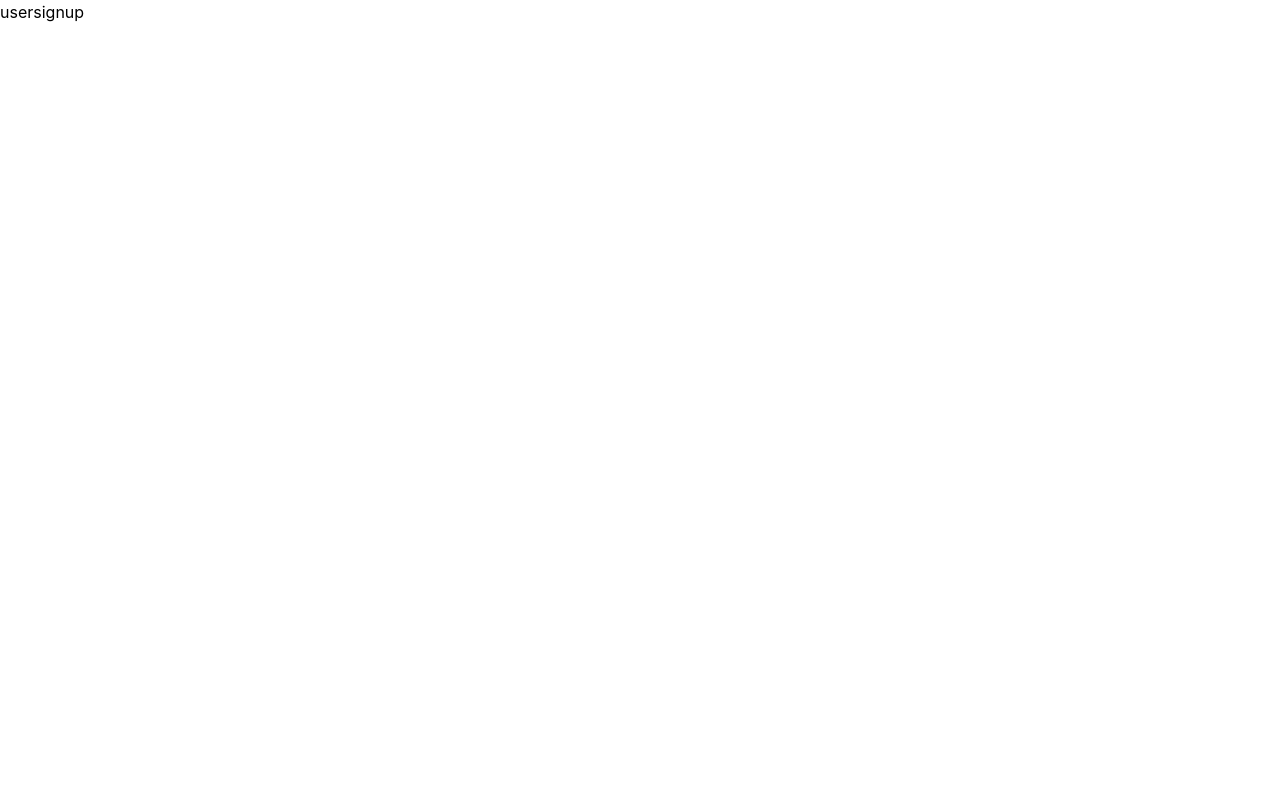
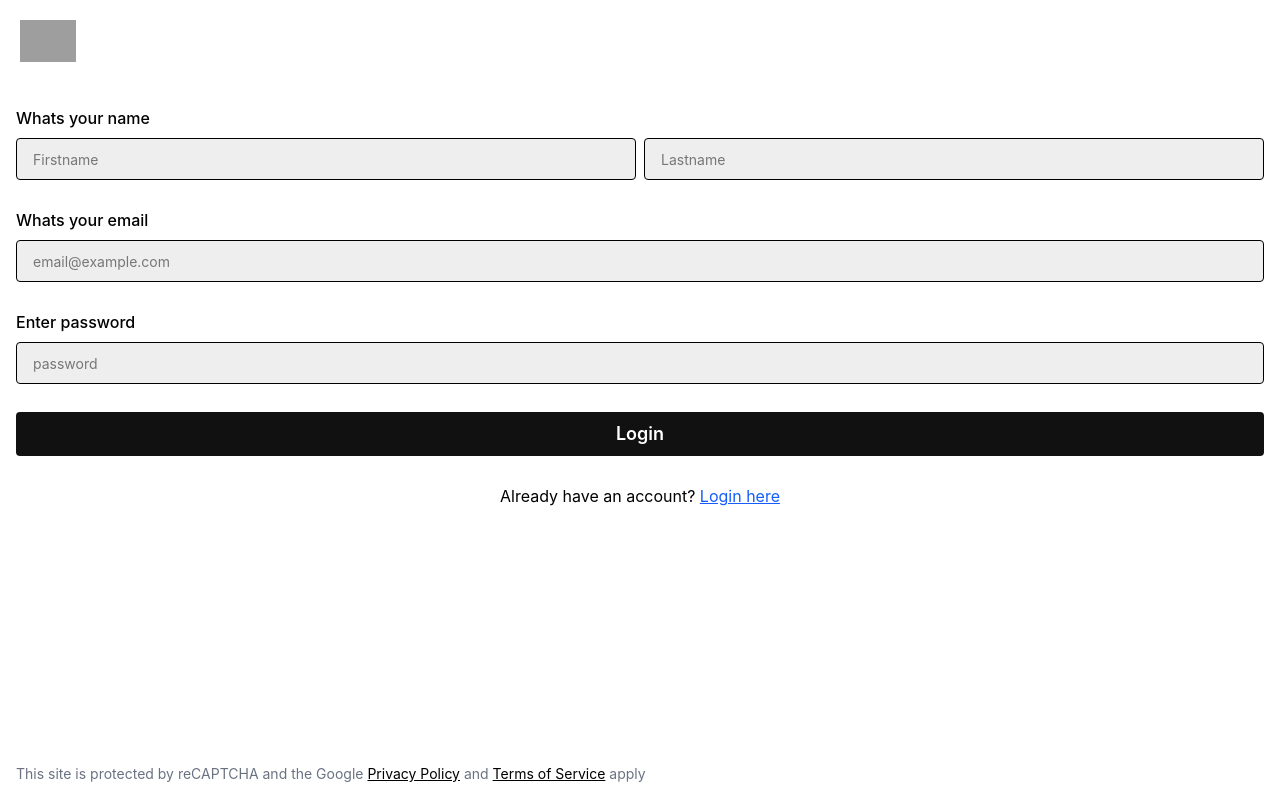
Before and after one commit to sushil-kumarsahoo/Uber-clone, a React app in the folder frontend/: page /signup in a window 1280 px wide. Built offline with nearby package versions, Linux system fonts and the light colour scheme; grey boxes are pictures that could not be loaded; the HTML template or start-up script is replaced by a standard one.

Commit message:
login page and signup page done

```diff
--- a/frontend/src/pages/CaptainLogin.jsx
+++ b/frontend/src/pages/CaptainLogin.jsx
@@ -1,11 +1,47 @@
-
+import { useState } from "react";
+import { Link } from "react-router-dom";
 
 const CaptainLogin = () => {
-  return (
-    <div>
-      captain login
+const [email,setEmail] = useState('');
+  const [password,setPassword] = useState('');
+  const [captainData, setCaptainData] = useState({});
+
+  const submitHandler = (e) => {
+  e.preventDefault();
+  setCaptainData({
+    email: email,
+    password: password
+  })
+  setEmail('')
+  setPassword('')
+}
+
+    return (
+    <div className="p-4 h-screen flex flex-col justify-between">
+      <div>
+         <img className="w-16 p-1 mb-10" src="https://freelogopng.com/images/all_img/1659761100uber-logo-png.png" alt="" />
+      <form onSubmit={submitHandler}>
+        <h3 className="text-base font-medium mb-2">Whats your email</h3>
+        <input className="bg-[#eeeeee] mb-7 rounded px-4 py-2 border w-full text-base placeholder:text-sm" type="email" placeholder="email@example.com" required value={email}
+        onChange={(e)=>{
+        setEmail(e.target.value);
+
+        }}/>
+
+        <h3 className="text-base font-medium mb-2">Enter password</h3>
+        <input className="bg-[#eeeeee] mb-7 rounded px-4 py-2 border w-full text-base placeholder:text-sm" type="password" placeholder="password" required value={password}
+        onChange={(e)=>{
+          setPassword(e.target.value)
+        }}/>
+        <button className="bg-[#111] text-white font-semibold mb-7 rounded px-4 py-2 w-full text-lg placeholder:text-base">Login</button>
+      </form>
+       <p className="text-center">join a fleet? <Link to='/captain-signup' className="mb-3 text-blue-600 underline">Register as a captain</Link> </p>
+      </div>
+      <div>
+       <Link to='/Login' className="bg-[#d5622d] flex items-center justify-center text-white font-semibold mb-7 rounded px-4 py-2 w-full text-lg placeholder:text-base">Sign in as User</Link>
+      </div>
     </div>
-  )
+  );
 }
 
 export default CaptainLogin
--- a/frontend/src/pages/CaptainSignup.jsx
+++ b/frontend/src/pages/CaptainSignup.jsx
@@ -1,11 +1,73 @@
+import { useState } from "react";
+import { Link } from "react-router-dom";
+
+const CaptainSignup = () => {
+ const [email,setEmail] = useState('');
+  const [password,setPassword] = useState('');
+  const [firstName,setFirstName] = useState('');
+  const [laststName,setLastName] = useState('');
+  const [userData, setUserData] = useState({});
 
 
-const CaptainSignup = () => {
+ const submitHandler = (e) => {
+  e.preventDefault();
+  setUserData({
+      fullName:{
+        firstName:firstName,
+        laststName:laststName
+      },
+      email:email,
+      password:password,
+  })
+  console.log(userData);
+
+  setEmail('')
+  setPassword('')
+  setFirstName('')
+  setLastName('')
+}
+
   return (
-    <div>
-      captainsignup
+    <div className="p-4 h-screen flex flex-col justify-between">
+      <div>
+         <img className="w-16 p-1 mb-10" src="https://freelogopng.com/images/all_img/1659761100uber-logo-png.png" alt="" />
+      <form onSubmit={submitHandler}>
+        <h3 className="text-base font-medium mb-2">Whats your name</h3>
+       <div className="flex gap-2 mb-7">
+         <input className="bg-[#eeeeee] rounded px-4 py-2 border w-1/2 text-base placeholder:text-sm" type="text" placeholder="Firstname" required value={firstName}
+         onChange={(e)=>{
+          setFirstName(e.target.value)
+         }}/>
+
+         <input className="bg-[#eeeeee] rounded px-4 py-2 border w-1/2 text-base placeholder:text-sm" type="text" placeholder="Lastname" required value={laststName}
+         onChange={(e)=>{
+          setLastName(e.target.value)
+         }}/>
+
+       </div>
+        <h3 className="text-base font-medium mb-2">Whats your email</h3>
+        <input className="bg-[#eeeeee] mb-7 rounded px-4 py-2 border w-full text-base placeholder:text-sm" type="email" placeholder="email@example.com" required value={email}
+         onChange={(e)=>{
+          setEmail(e.target.value)
+         }}/>
+
+        <h3 className="text-base font-medium mb-2">Enter password</h3>
+        <input className="bg-[#eeeeee] mb-7 rounded px-4 py-2 border w-full text-base placeholder:text-sm" type="password" placeholder="password" required value={password}
+         onChange={(e)=>{
+          setPassword(e.target.value)
+         }}/>
+        <button className="bg-[#111] text-white font-semibold mb-7 rounded px-4 py-2 w-full text-lg placeholder:text-sm">Login</button>
+      </form>
+       <p className="text-center">Already have an account? <Link to='/captain-login' className="mb-3 text-blue-600 underline">Login here</Link> </p>
+      </div>
+       <div className="text-xs text-gray-500">
+        <p>
+          This site is protected by reCAPTCHA and the Google <span
+          className="underline text-black">Privacy Policy</span> and <span className="underline text-black">Terms of Service</span> apply.
+        </p>
+      </div>
     </div>
-  )
+  );
 }
 
 export default CaptainSignup
--- a/frontend/src/pages/UserLogin.jsx
+++ b/frontend/src/pages/UserLogin.jsx
@@ -1,15 +1,46 @@
+import { useState } from "react";
+import { Link } from "react-router-dom";
 
 const UserLogin = () => {
+  const [email,setEmail] = useState('');
+  const [password,setPassword] = useState('');
+  const [userData, setUserData] = useState({});
+
+
+  const submitHandler = (e) => {
+  e.preventDefault();
+  setUserData({
+    email: email,
+    password: password
+  })
+
+  setEmail('')
+  setPassword('')
+}
   return (
-    <div className="p-4">
-      <form>
-        <h3 className="text-xl mb-2">Whats your email</h3>
-        <input className="bg-[#eeeeee] mb-7 rounded px-4 py-2 border w-full text-lg placeholder:text-base" type="email" placeholder="email@example.com" required />
+    <div className="p-4 h-screen flex flex-col justify-between">
+      <div>
+         <img className="w-16 p-1 mb-10" src="https://freelogopng.com/images/all_img/1659761100uber-logo-png.png" alt="" />
+      <form onSubmit={submitHandler}>
+        <h3 className="text-base font-medium mb-2">Whats your email</h3>
+        <input className="bg-[#eeeeee] mb-7 rounded px-4 py-2 border w-full text-base placeholder:text-sm" type="email" placeholder="email@example.com" required value={email}
+        onChange={(e)=>{
+        setEmail(e.target.value);
 
-        <h3>Enter password</h3>
-        <input className="bg-[#eeeeee] mb-7 rounded px-4 py-2 border w-full text-lg placeholder:text-base" type="password" placeholder="password" required />
+        }}/>
+
+        <h3 className="text-base font-medium mb-2">Enter password</h3>
+        <input className="bg-[#eeeeee] mb-7 rounded px-4 py-2 border w-full text-base placeholder:text-sm" type="password" placeholder="password" required value={password}
+        onChange={(e)=>{
+          setPassword(e.target.value)
+        }}/>
         <button className="bg-[#111] text-white font-semibold mb-7 rounded px-4 py-2 w-full text-lg placeholder:text-base">Login</button>
       </form>
+       <p className="text-center">New here? <Link to='/signup' className="mb-3 text-blue-600 underline">Create new Account</Link> </p>
+      </div>
+      <div>
+       <Link to='/captain-Login' className="bg-[#10b461] flex items-center justify-center text-white font-semibold mb-7 rounded px-4 py-2 w-full text-lg placeholder:text-base">Sign in as Captain</Link>
+      </div>
     </div>
   );
 };
--- a/frontend/src/pages/UserSignup.jsx
+++ b/frontend/src/pages/UserSignup.jsx
@@ -1,11 +1,71 @@
+import { useState } from "react";
+import { Link } from "react-router-dom";
+
+const UserSignup = () => {
+  const [email,setEmail] = useState('');
+  const [password,setPassword] = useState('');
+  const [firstName,setFirstName] = useState('');
+  const [laststName,setLastName] = useState('');
+  const [userData, setUserData] = useState({});
 
 
-const UserSignup = () => {
+ const submitHandler = (e) => {
+  e.preventDefault();
+  setUserData({
+      FullName:{
+        firstName:firstName,
+        laststName:laststName
+      },
+      email:email,
+      password:password,
+  })
+  setEmail('')
+  setPassword('')
+  setFirstName('')
+  setLastName('')
+}
+
   return (
-    <div>
-      usersignup
+    <div className="p-4 h-screen flex flex-col justify-between">
+      <div>
+         <img className="w-16 p-1 mb-10" src="https://freelogopng.com/images/all_img/1659761100uber-logo-png.png" alt="" />
+      <form onSubmit={submitHandler}>
+        <h3 className="text-base font-medium mb-2">Whats your name</h3>
+       <div className="flex gap-2 mb-7">
+         <input className="bg-[#eeeeee] rounded px-4 py-2 border w-1/2 text-base placeholder:text-sm" type="text" placeholder="Firstname" required value={firstName}
+         onChange={(e)=>{
+          setFirstName(e.target.value)
+         }}/>
+
+         <input className="bg-[#eeeeee] rounded px-4 py-2 border w-1/2 text-base placeholder:text-sm" type="text" placeholder="Lastname" required value={laststName}
+         onChange={(e)=>{
+          setLastName(e.target.value)
+         }}/>
+
+       </div>
+        <h3 className="text-base font-medium mb-2">Whats your email</h3>
+        <input className="bg-[#eeeeee] mb-7 rounded px-4 py-2 border w-full text-base placeholder:text-sm" type="email" placeholder="email@example.com" required value={email}
+         onChange={(e)=>{
+          setEmail(e.target.value)
+         }}/>
+
+        <h3 className="text-base font-medium mb-2">Enter password</h3>
+        <input className="bg-[#eeeeee] mb-7 rounded px-4 py-2 border w-full text-base placeholder:text-sm" type="password" placeholder="password" required value={password}
+         onChange={(e)=>{
+          setPassword(e.target.value)
+         }}/>
+        <button className="bg-[#111] text-white font-semibold mb-7 rounded px-4 py-2 w-full text-lg placeholder:text-sm">Login</button>
+      </form>
+       <p className="text-center">Already have an account? <Link to='/Login' className="mb-3 text-blue-600 underline">Login here</Link> </p>
+      </div>
+      <div className="text-sm text-gray-500">
+        <p>
+          This site is protected by reCAPTCHA and the Google <span
+          className="underline text-black">Privacy Policy</span> and <span className="underline text-black">Terms of Service</span> apply
+        </p>
+      </div>
     </div>
-  )
+  );
 }
 
 export default UserSignup
```
